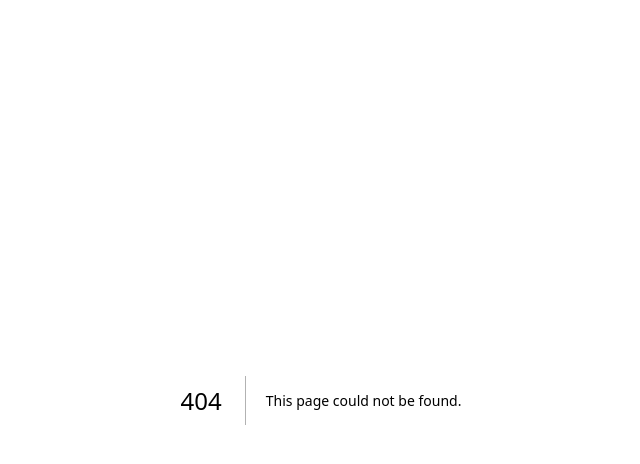
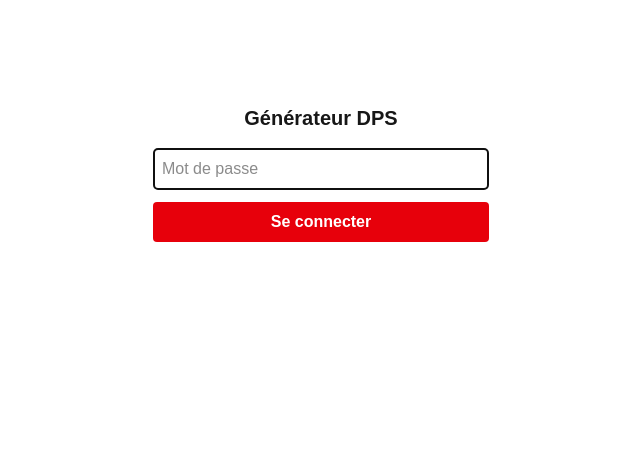
Before and after one commit to Cocosg09/generateur-whatsapp-crf, a Next.js app: page /login in a window 1280 px wide. Before the commit this address had no page. Shown: the top 464 px of the page, without its empty margins (319-959 px from the left). Built offline with nearby package versions, Linux system fonts and the light colour scheme.

Commit message:
App complète : formulaire, parsing tableau, auth

```diff
--- /dev/null
+++ b/app/api/login/route.js
@@ -0,0 +1,19 @@
+import { NextResponse } from "next/server";
+
+export async function POST(request) {
+  const { password } = await request.json();
+
+  if (password === process.env.APP_PASSWORD) {
+    const response = NextResponse.json({ success: true });
+    response.cookies.set("auth", password, {
+      httpOnly: true,
+      secure: process.env.NODE_ENV === "production",
+      sameSite: "lax",
+      path: "/",
+      maxAge: 60 * 60 * 24 * 30, // 30 jours
+    });
+    return response;
+  }
+
+  return NextResponse.json({ success: false }, { status: 401 });
+}
--- /dev/null
+++ b/app/login/page.js
@@ -0,0 +1,55 @@
+"use client";
+
+import { useState } from "react";
+import { useRouter } from "next/navigation";
+
+export default function Login() {
+  const [password, setPassword] = useState("");
+  const [error, setError] = useState(false);
+  const router = useRouter();
+
+  async function handleSubmit(e) {
+    e.preventDefault();
+    setError(false);
+
+    const res = await fetch("/api/login", {
+      method: "POST",
+      headers: { "Content-Type": "application/json" },
+      body: JSON.stringify({ password }),
+    });
+
+    if (res.ok) {
+      router.push("/");
+      router.refresh();
+    } else {
+      setError(true);
+    }
+  }
+
+  return (
+    <main className="max-w-sm mx-auto p-6 mt-20 space-y-4">
+      <h1 className="text-xl font-bold text-center">Générateur DPS</h1>
+      <form onSubmit={handleSubmit} className="space-y-3">
+        <input
+          type="password"
+          className="border rounded p-2 w-full"
+          placeholder="Mot de passe"
+          value={password}
+          onChange={(e) => setPassword(e.target.value)}
+          autoFocus
+        />
+        <button
+          type="submit"
+          className="bg-red-600 text-white px-4 py-2 rounded w-full font-semibold"
+        >
+          Se connecter
+        </button>
+        {error && (
+          <p className="text-red-600 text-sm text-center">
+            Mot de passe incorrect
+          </p>
+        )}
+      </form>
+    </main>
+  );
+}
--- /dev/null
+++ b/middleware.js
@@ -0,0 +1,17 @@
+import { NextResponse } from "next/server";
+
+export function middleware(request) {
+  const cookie = request.cookies.get("auth");
+  const expected = process.env.APP_PASSWORD;
+
+  if (expected && cookie?.value === expected) {
+    return NextResponse.next();
+  }
+
+  const loginUrl = new URL("/login", request.url);
+  return NextResponse.redirect(loginUrl);
+}
+
+export const config = {
+  matcher: "/((?!_next/static|_next/image|favicon.ico|login|api/login).*)",
+};
```
